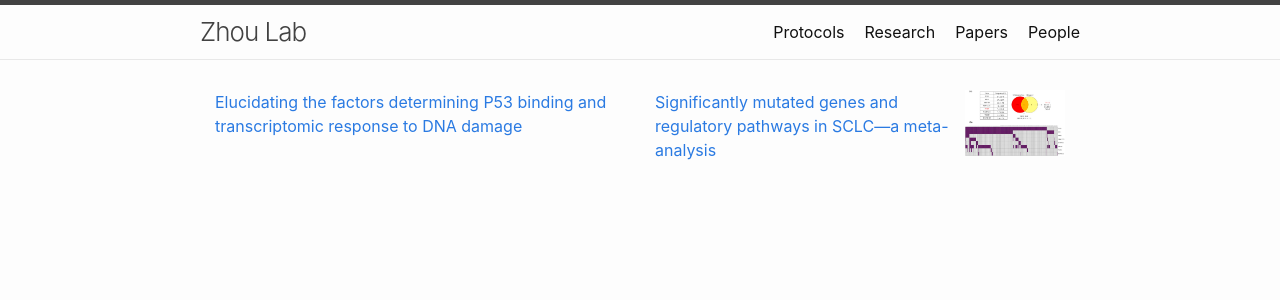
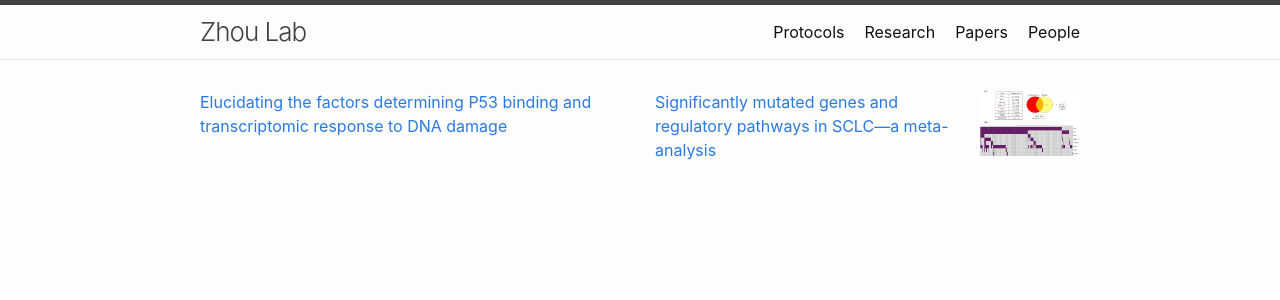
Before and after one commit to zhoulab/zhoulab.github.io, a Jekyll site: the page built from papers/index.html, in a window 1280 px wide. Shown: the top 300 px of the page. Built offline with Jekyll 4.4.1, drawn with Linux system fonts in a browser that asks for light colours; nearby versions of some CDN libraries.

Commit message:
fix paper display cycling

```diff
--- a/papers/index.html
+++ b/papers/index.html
@@ -6,7 +6,7 @@
 ---
 
 {% for paper in site.categories.papers %}
-    {% cycle: '<div class="row">', nil %}
+    {% cycle '<div class="row">', '' %}
         <div class="col-md-6 paperbox">
             <div class="media">
                 <a class="pull-right" href="{{ paper.url }}">
@@ -20,5 +20,5 @@
             <div class="bigspacer"></div>
             <div class="spacer"></div>
         </div>
-    {% cycle: nil, '</div>' %}
+    {% cycle '', '</div>' %}
 {% endfor %}
```
